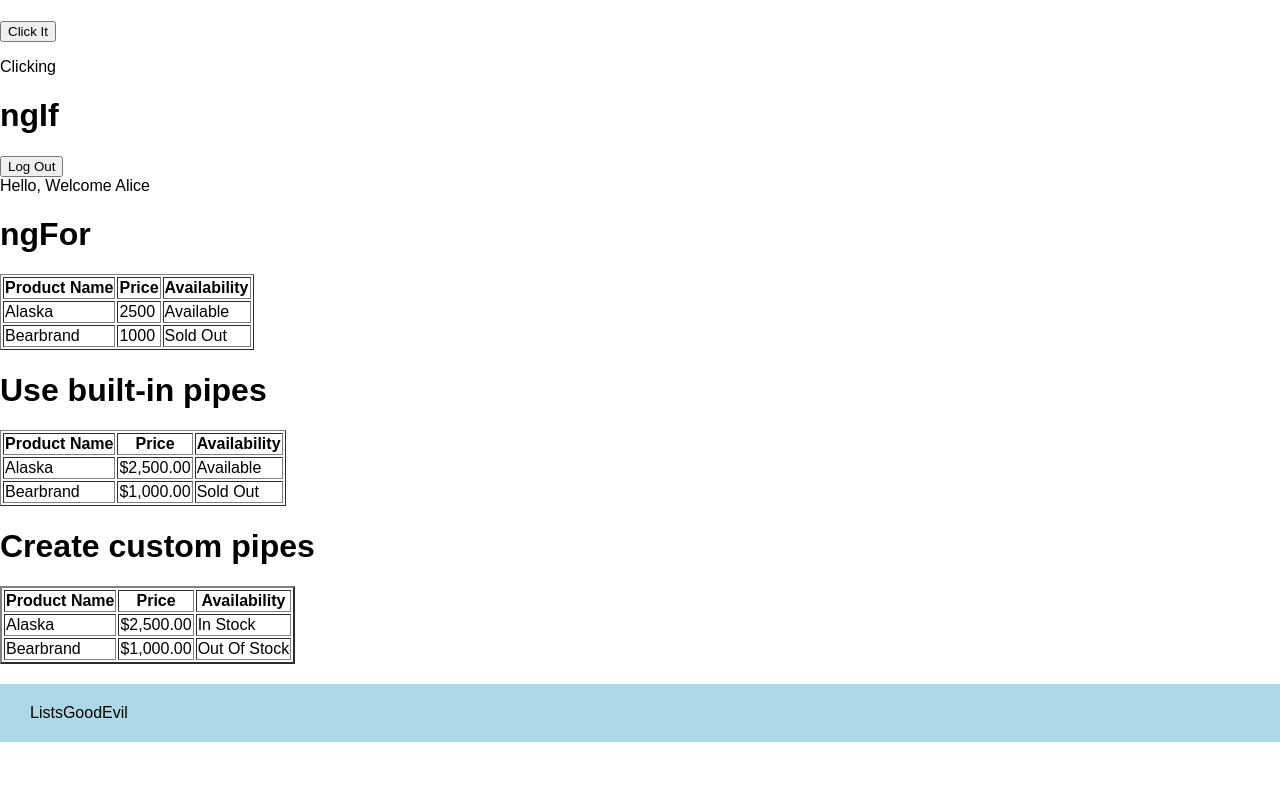
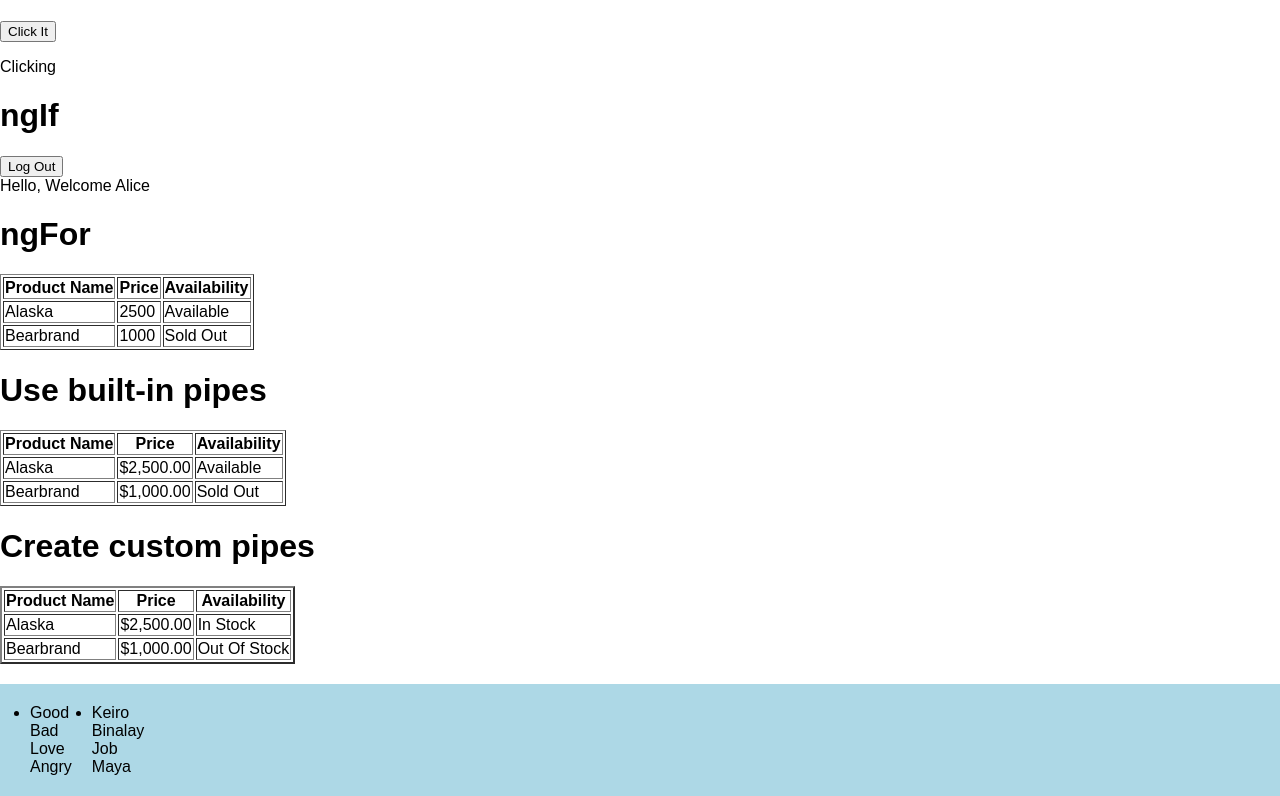
Before and after one commit to EmmanuelPangan/ojt-training, an Angular app: page / in a window 1280 px wide. Shown: the part 316-1112 px from the top of the page. Before the commit the page ends 1058 px from the top, so only its background shows below. Built offline with nearby package versions, Linux system fonts and the light colour scheme.

Commit message:
Create header and footer component 02

```diff
--- a/src/app/foot/foot.component.css
+++ b/src/app/foot/foot.component.css
@@ -4,4 +4,19 @@
     padding: 20px 30px;
     margin-top: 20px;
     background-color: lightblue;
+    gap: 20px;
+
+
 }
+
+#left-part
+{
+    display: list-item;
+    justify-content: left;
+
+}
+
+#mid-part
+{
+    display: list-item;
+}
--- a/src/app/foot/foot.component.html
+++ b/src/app/foot/foot.component.html
@@ -1,5 +1,15 @@
 <div id="foot-container">
-    Lists
-    <div>Good</div>
-    <div>Evil</div>
+    <div id="left-part">
+        <div class="detail1">Good</div>
+        <div class="detail1">Bad</div>
+        <div class="detail1">Love</div>
+        <div class="detail1">Angry</div>
+    </div>
+
+        <div id="mid-part">
+        <div class="detail1">Keiro</div>
+        <div class="detail1">Binalay</div>
+        <div class="detail1">Job</div>
+        <div class="detail1">Maya</div>
+    </div>
 </div>
```
